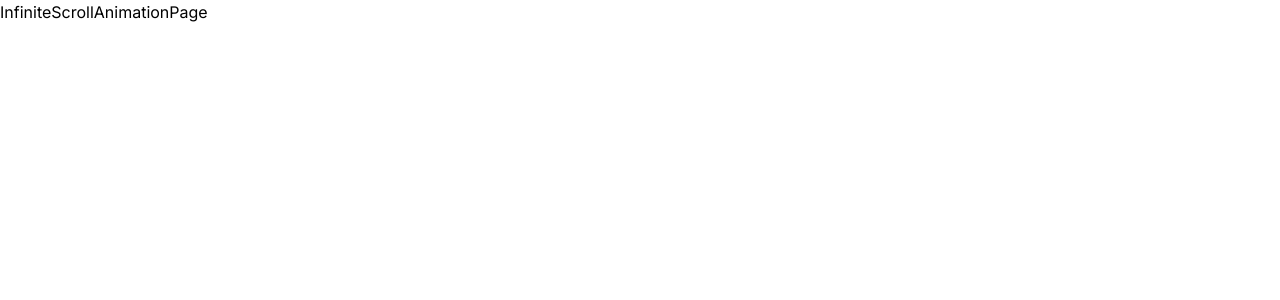
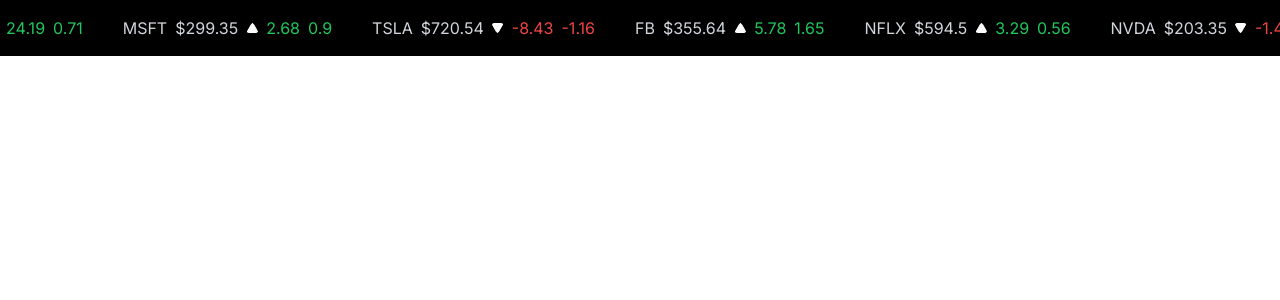
Before and after one commit to ColeBlender/tailwind-walkthroughs, a Next.js app: page /infinite-scroll-animation in a window 1280 px wide. Shown: the top 300 px of the page. Built offline with nearby package versions, Linux system fonts and the light colour scheme.

Commit message:
finish infinite-scroll-animation

```diff
--- a/src/app/infinite-scroll-animation/page.tsx
+++ b/src/app/infinite-scroll-animation/page.tsx
@@ -1,5 +1,68 @@
+import { Triangle } from "lucide-react";
+
 function InfiniteScrollAnimationPage() {
-  return <div>InfiniteScrollAnimationPage</div>;
+  return (
+    <div className="overflow-hidden bg-black flex">
+      <ul className="flex gap-10 bg-black text-white py-4 animate-infinite-scroll">
+        {[...stocks, ...stocks].map((stock) => {
+          const priceIncrease = stock.priceChange > 0;
+
+          return (
+            <li className="flex gap-2 items-center">
+              <p className="text-gray-300">{stock.ticker}</p>
+              <p className="text-gray-300">${stock.price}</p>
+              <Triangle
+                fill="white"
+                className={`size-3 ${!priceIncrease && "rotate-180"}`}
+              />
+              <p
+                className={`${
+                  priceIncrease ? "text-green-500" : "text-red-500"
+                }`}
+              >
+                {stock.priceChange}
+              </p>
+              <p
+                className={`${
+                  priceIncrease ? "text-green-500" : "text-red-500"
+                }`}
+              >
+                {stock.percentChange}
+              </p>
+            </li>
+          );
+        })}
+      </ul>
+    </div>
+  );
 }
 
 export default InfiniteScrollAnimationPage;
+
+const stocks = [
+  { ticker: "AAPL", price: 150.23, priceChange: 1.34, percentChange: 0.9 },
+  {
+    ticker: "GOOGL",
+    price: 2754.32,
+    priceChange: -15.67,
+    percentChange: -0.57,
+  },
+  { ticker: "AMZN", price: 3421.57, priceChange: 24.19, percentChange: 0.71 },
+  { ticker: "MSFT", price: 299.35, priceChange: 2.68, percentChange: 0.9 },
+  { ticker: "TSLA", price: 720.54, priceChange: -8.43, percentChange: -1.16 },
+  { ticker: "FB", price: 355.64, priceChange: 5.78, percentChange: 1.65 },
+  { ticker: "NFLX", price: 594.5, priceChange: 3.29, percentChange: 0.56 },
+  { ticker: "NVDA", price: 203.35, priceChange: -1.44, percentChange: -0.7 },
+  { ticker: "BABA", price: 157.89, priceChange: -2.13, percentChange: -1.33 },
+  { ticker: "V", price: 232.43, priceChange: 1.15, percentChange: 0.5 },
+  { ticker: "JPM", price: 157.92, priceChange: 0.99, percentChange: 0.63 },
+  { ticker: "DIS", price: 177.89, priceChange: -1.67, percentChange: -0.93 },
+  { ticker: "PYPL", price: 290.16, priceChange: -4.76, percentChange: -1.62 },
+  { ticker: "ADBE", price: 559.23, priceChange: 8.45, percentChange: 1.53 },
+  { ticker: "INTC", price: 54.92, priceChange: 0.12, percentChange: 0.22 },
+  { ticker: "CSCO", price: 55.67, priceChange: -0.23, percentChange: -0.41 },
+  { ticker: "ORCL", price: 88.43, priceChange: 0.78, percentChange: 0.89 },
+  { ticker: "IBM", price: 144.56, priceChange: 1.34, percentChange: 0.94 },
+  { ticker: "UBER", price: 44.12, priceChange: -0.67, percentChange: -1.5 },
+  { ticker: "LYFT", price: 50.34, priceChange: -0.89, percentChange: -1.74 },
+];
--- a/tailwind.config.ts
+++ b/tailwind.config.ts
@@ -71,11 +71,16 @@
           "0%": { transform: "translateX(0)" },
           "100%": { transform: "translateX(calc(-50% - 20px))" },
         },
+        "infinite-scroll": {
+          "0%": { transform: "translateX(0)" },
+          "100%": { transform: "translateX(calc(-50% - 20px))" },
+        },
       },
       animation: {
         "accordion-down": "accordion-down 0.2s ease-out",
         "accordion-up": "accordion-up 0.2s ease-out",
         tickers: "tickers 40s linear infinite",
+        "infinite-scroll": "infinite-scroll 40s linear infinite",
       },
     },
   },
```
